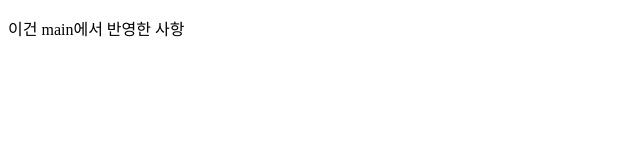
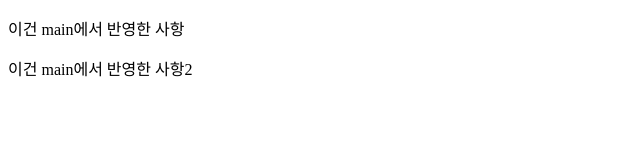
Before and after one commit to EunHyeokJung/kangnengthon-github, a plain HTML site: page index.html in a window 1280 px wide. Shown: the whole page, without its empty margins (0-640 px from the left). Drawn offline with Linux system fonts and the light colour scheme.

Commit message:
main 반영사항

```diff
--- a/index.html
+++ b/index.html
@@ -7,5 +7,6 @@
 </head>
 <body>
     <p>이건 main에서 반영한 사항</p>
+    <p>이건 main에서 반영한 사항2</p>
 </body>
 </html>
```
